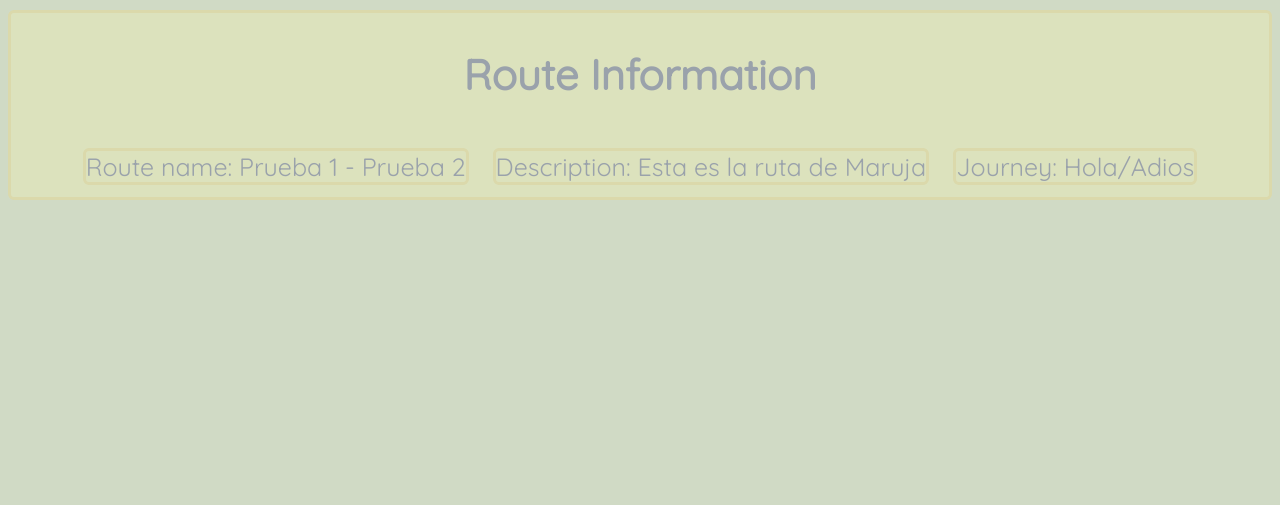
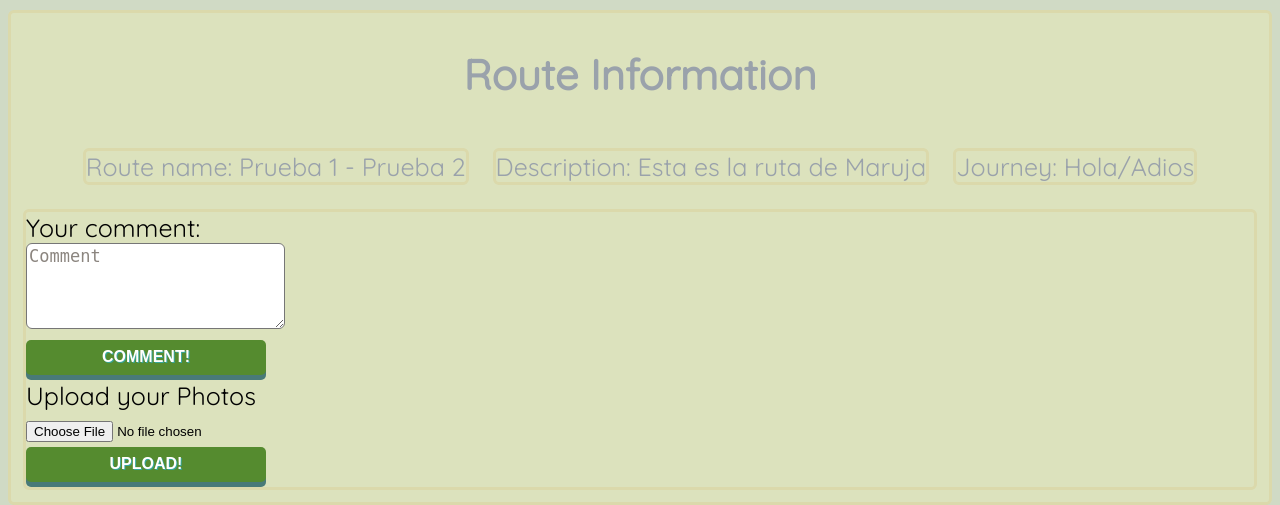
Before and after one commit to isa-carlos/irontrekking, a Node server app: page /rutas/rutas/600000000000000000000007 in a window 1280 px wide. Shown: the part 95-600 px from the top of the page. Before the commit the page ends 295 px from the top, so only its background shows below. Run offline with Node 20, Linux system fonts and the light colour scheme; a user stored in the database is signed in; data comes from the database, SQL or seed files in the repository; some libraries are stand-ins or nearby versions.

Commit message:
se dibujan planos y temperaturas en las rutas de cada ususario

```diff
--- a/routes/rutas.js
+++ b/routes/rutas.js
@@ -77,6 +77,7 @@ router.get('/favorito', (req, res, next) => {
 router.get('/misrutas', (req, res, next) => {
 	let idUsuario = req.user._id;
 	Route.find({ creatorId: idUsuario })
+		.populate('photos')
 		.then((data) => {
 			res.render('profile/mis-rutas', { user: req.user, routes: data });
 		})
@@ -97,7 +98,6 @@ router.get('/rutas/:id', ensureLoggedIn('/auth/login'), (req, res, next) => {
 });
 
 router.post('/add-photo/:id', cloudinary.single('photo'), (req, res, next) => {
-	console.log(req.body, req.file);
 	const newPhoto = new Photo({
 		content: req.body.content,
 		authorId: req.user._id,
@@ -128,19 +128,14 @@ router.post('/add-photo/:id', cloudinary.single('photo'), (req, res, next) => {
 router.post('/meteo-data', (req, res, next) => {
 	let proviceKey = +req.body.postCodes[0];
 	//peticion a la bbdd y preguntar por el codigo de municiopio (nombre del municipo)
-	Municipio.find({codigo_postal:proviceKey})
-	.then((codigomunicipio)=>{
-
+	Municipio.find({ codigo_postal: proviceKey }).then((codigomunicipio) => {
 		meteosapi
 			.getSimpleForecast(codigomunicipio[0].municipio_id)
 			.then((weather) => {
-
-
-				res.json((weather));
-
+				res.json(weather);
 			})
 			.catch((err) => console.log('Código postal no disponible'));
-	})
+	});
 });
 
 module.exports = router;
--- a/views/profile/detalle-ruta.hbs
+++ b/views/profile/detalle-ruta.hbs
@@ -10,3 +10,27 @@
 
 
   </div>
+
+
+<div class="comment-container">
+    <form method="POST" action="/rutas/add-photo/{{ruta._id}}" enctype="multipart/form-data">
+
+        <label for="content">Your comment:</label><br>
+        <textarea class="textarea" name="content" placeholder="Comment"></textarea><br>
+        <button class="comment-button">Comment!</button>
+        <br>
+
+        <label for="photo">Upload your Photos</label><br>
+        <input type="file" name="photo"><br>
+        <button class="upload-button"> Upload! </button>
+    </form>
+  </div>
+</div>
+<div id="weather-list" class="prevision-metereologica"></div>
+<div id="map"></div>
+
+<script>
+  window.selectedRoute = "{{ruta._id}}"
+</script>
+
+<script src="/javascripts/drawmap.js"></script>
--- a/views/profile/mostrarUna.hbs
+++ b/views/profile/mostrarUna.hbs
@@ -20,8 +20,8 @@
     <img src="{{this.picPath}}">
     <p>{{this.content}}</p>
     {{/each}}
+  </div>
 
-  </div>
   <div class="comment-container">
     <form method="POST" action="/rutas/add-photo/{{oneRoute._id}}" enctype="multipart/form-data">
 
```
